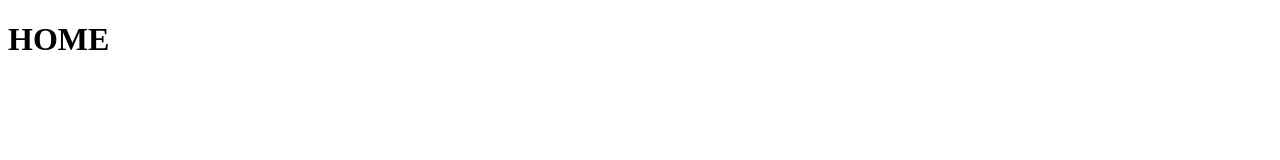
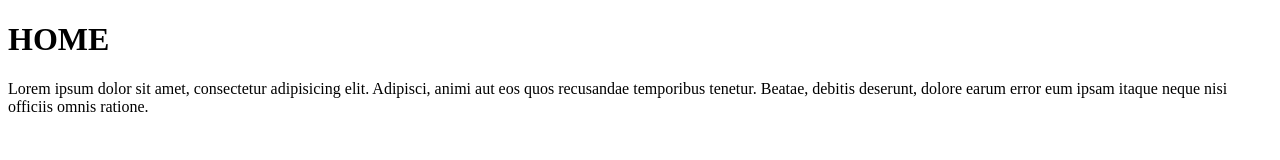
Before and after one commit to Lodebossuyt/githuboef3, a plain HTML site: page index.html in a window 1280 px wide. Drawn offline with Linux system fonts and the light colour scheme.

Commit message:
tweede commit Michiel, p-tag met lorem tekst

```diff
--- a/index.html
+++ b/index.html
@@ -6,5 +6,7 @@
 </head>
 <body>
 <h1>HOME</h1>
+<p>Lorem ipsum dolor sit amet, consectetur adipisicing elit. Adipisci, animi aut eos quos recusandae temporibus tenetur.
+    Beatae, debitis deserunt, dolore earum error eum ipsam itaque neque nisi officiis omnis ratione.</p>
 </body>
 </html>
```
